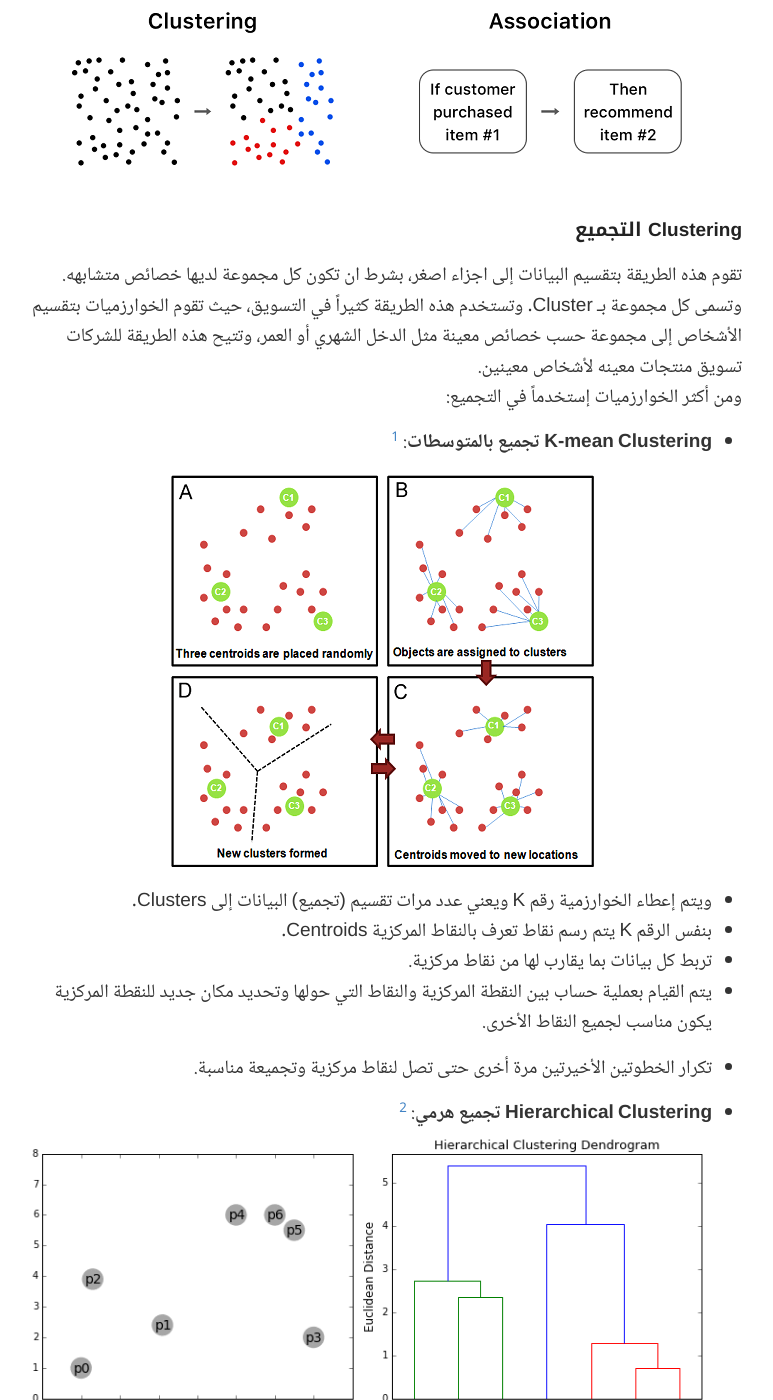
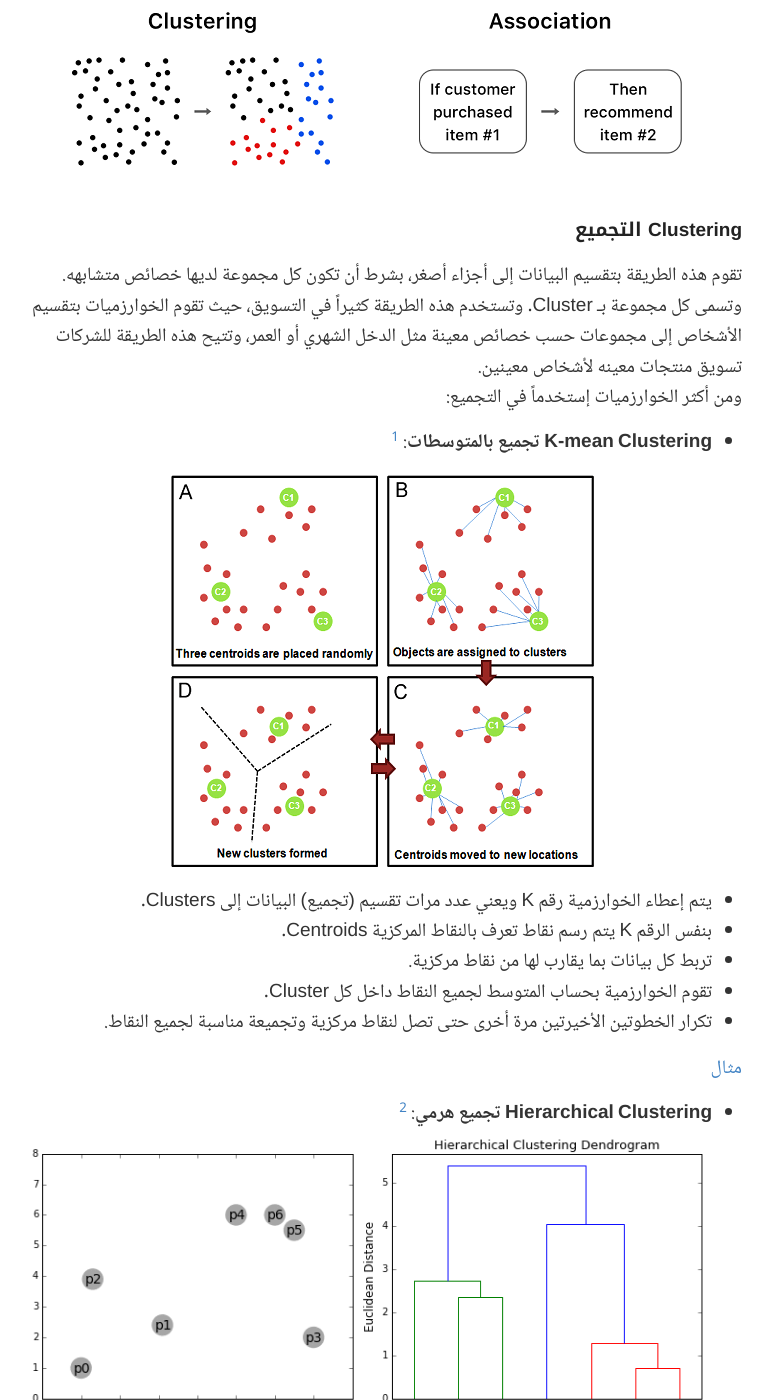
Before and after one commit to alioh/alioh.github.io, a Jekyll site: the page built from _posts/2019-2-12-Machine-Learning-for-Everyone-4.md, in a window 1280 px wide and 1400 px high, scrolled down 621 px. Shown: the whole window, without its empty margins (258-1031 px from the left). Built offline with Jekyll 4.4.1, drawn with Linux system fonts in a browser that asks for light colours; comment, search, counter and statistics services are not loaded.

Commit message:
examples

```diff
--- a/_posts/2019-2-12-Machine-Learning-for-Everyone-4.md
+++ b/_posts/2019-2-12-Machine-Learning-for-Everyone-4.md
@@ -16,7 +16,7 @@ title: تعلم الآلة للجميع - 4
 
 
 ###### Clustering التجميع
-تقوم هذه الطريقة بتقسيم البيانات إلى اجزاء اصغر، بشرط ان تكون كل مجموعة لديها خصائص متشابهه. وتسمى كل مجموعة بـ Cluster. وتستخدم هذه الطريقة كثيراً في التسويق، حيث تقوم الخوارزميات بتقسيم الأشخاص إلى مجموعة حسب خصائص معينة مثل الدخل الشهري أو العمر، وتتيح هذه الطريقة للشركات تسويق منتجات معينه لأشخاص معينين.
+تقوم هذه الطريقة بتقسيم البيانات إلى أجزاء أصغر، بشرط أن تكون كل مجموعة لديها خصائص متشابهه. وتسمى كل مجموعة بـ Cluster. وتستخدم هذه الطريقة كثيراً في التسويق، حيث تقوم الخوارزميات بتقسيم الأشخاص إلى مجموعات حسب خصائص معينة مثل الدخل الشهري أو العمر، وتتيح هذه الطريقة للشركات تسويق منتجات معينه لأشخاص معينين.
 ومن أكثر الخوارزميات إستخدماً في التجميع:
 
 
@@ -24,12 +24,13 @@ title: تعلم الآلة للجميع - 4
 
 ![](https://alioh.github.io/images/2019-2-12/2.png)
 
-  * ويتم إعطاء الخوارزمية رقم K ويعني عدد مرات تقسيم (تجميع) البيانات إلى Clusters.
+  * يتم إعطاء الخوارزمية رقم K ويعني عدد مرات تقسيم (تجميع) البيانات إلى Clusters.
   * بنفس الرقم K يتم رسم نقاط تعرف بالنقاط المركزية Centroids.
   * تربط كل بيانات بما يقارب لها من نقاط مركزية.
-  * يتم القيام بعملية حساب بين النقطة المركزية والنقاط التي حولها وتحديد مكان جديد للنقطة المركزية يكون مناسب لجميع النقاط الأخرى.
-  * تكرار الخطوتين الأخيرتين مرة أخرى حتى تصل لنقاط مركزية وتجميعة مناسبة.
+  * تقوم الخوارزمية بحساب المتوسط لجميع النقاط داخل كل Cluster.
+  * تكرار الخطوتين الأخيرتين مرة أخرى حتى تصل لنقاط مركزية وتجميعة مناسبة لجميع النقاط.
 
+  [مثال](https://healthcare.ai/step-step-k-means-clustering/)
 
 
 * **Hierarchical Clustering تجميع هرمي**: [^3]
@@ -40,6 +41,7 @@ title: تعلم الآلة للجميع - 4
   * تبحث الخوارزمية عن نقطة أخرى قريبة لها وتضمها إلى نفس المجموعة Cluster.
   * تستمر الخوارزمية بعمل الخطوتين السابقتين إلى أن تبقى مجموعة واحده Cluster يُجمع فيها كل النقاط.
 
+  [مثال](https://towardsdatascience.com/hierarchical-clustering-and-its-applications-41c1ad4441a6)
 
 ##### Association Rules قواعد / قوانين الربط
 لتوضيح فكرة الربط هنا، لنأخذ مثلاً في المتاجر الكبيره، يتم وضع الخضروات في نفس الصف، والمنتجات الألبان في صف آخر، وهكذا مع كل المنتجات. يتم وضعها بهذه الطريقة ليس فقط لإختصار الوقت على المشتري، ولكن أيضاً لعرض منتجات مشابهه بالقرب لمنتج يبحث عنه، بهذه الطريقة قد يتم جذب المشتري لمنتجات أخرى لديها خصائص مشابهه للمنتج المطلوب. ولقياس ما إذا كان منتجين مربوطين ببعضهم البعض نعتم على ثلاث معايير:
```
